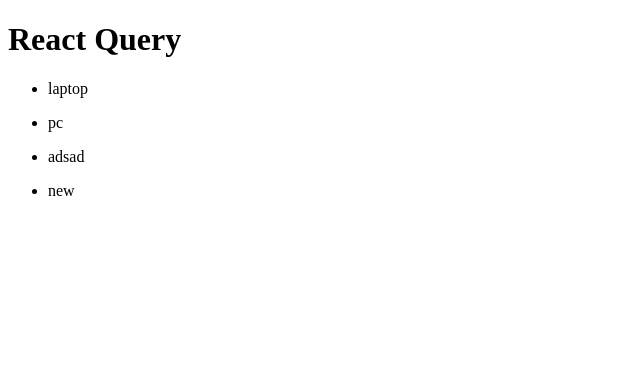
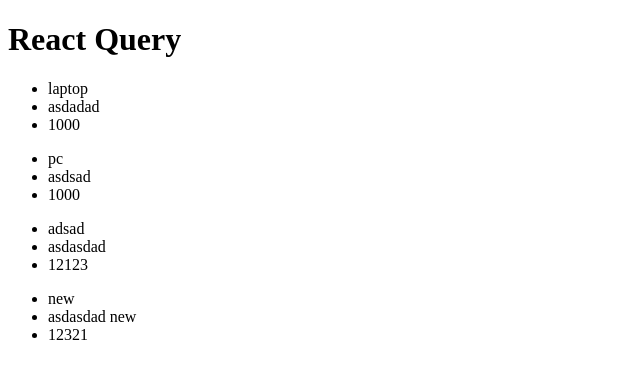
Before and after one commit to pyvan23/react-query, a React (Vite) app: page / in a window 1280 px wide. Shown: the top 378 px of the page, without its empty margins (0-640 px from the left). Built offline with nearby package versions, Linux system fonts and the light colour scheme; data requests are answered from the project's data file.

Commit message:
products map

```diff
--- a/src/components/Products.jsx
+++ b/src/components/Products.jsx
@@ -22,10 +22,13 @@
 
 
     return products.map((product) => (
-        <React.Fragment key={product.id}>
+        <div key={product.id}>
             <ul>
                 <li >{product.name}</li>
+                <li >{product.description}</li>
+                <li >{product.price}</li>
             </ul>
-        </React.Fragment>
+
+        </div>
     ));
 };
```
